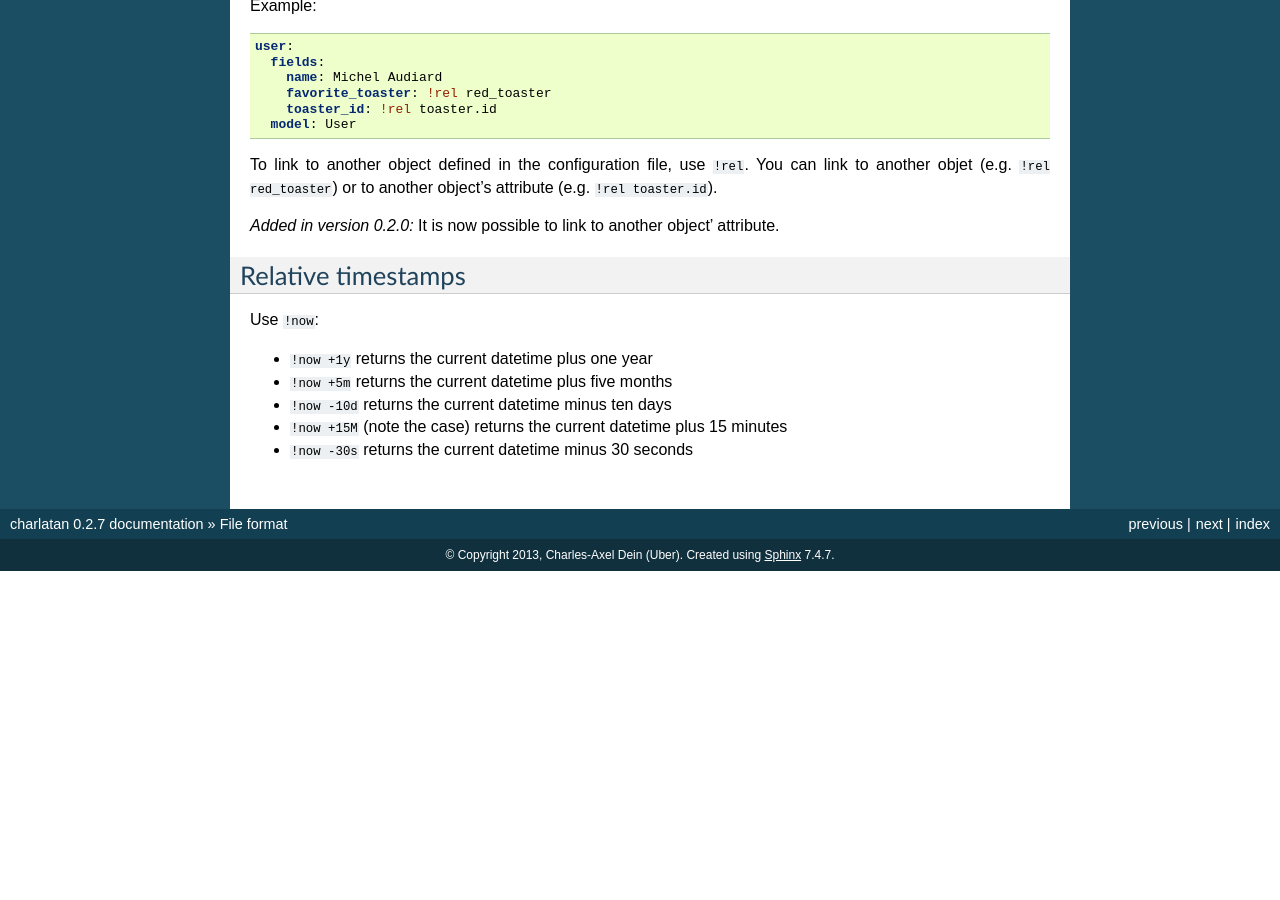
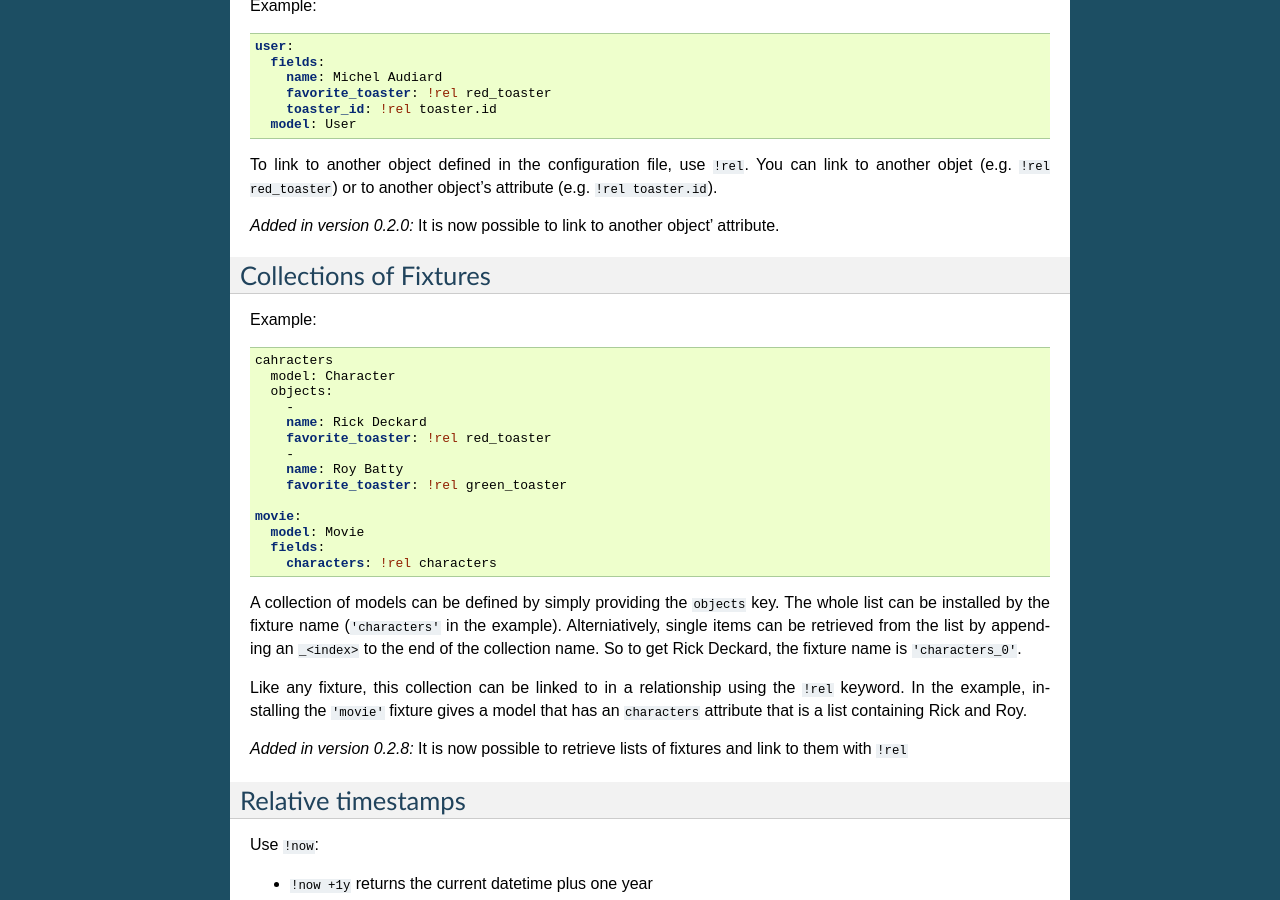
Before and after one commit to uber/charlatan, a Sphinx documentation site: the page built from docs/file-format.rst, in a window 1280 px wide and 900 px high, scrolled down 3059 px. Built offline with Sphinx 7.4.7, drawn with Linux system fonts in a browser that asks for light colours; the version number is read from the project's files by our own code; before the commit the page ends 3630 px from its top, so only the background shows below that; some of the changed text lies outside the part shown.

Commit message:
Add docs about lists of fixtures
 - Add to the "file format" docs information about defining lists of
   fixtures.

```diff
--- a/docs/file-format.rst
+++ b/docs/file-format.rst
@@ -150,6 +150,43 @@ attribute (e.g. ``!rel toaster.id``).
 .. versionadded:: 0.2.0
    It is now possible to link to another object' attribute.
 
+Collections of Fixtures
+-----------------------
+
+Example:
+
+.. code-block:: yaml
+
+    cahracters
+      model: Character
+      objects:
+        -
+        name: Rick Deckard
+        favorite_toaster: !rel red_toaster
+        -
+        name: Roy Batty
+        favorite_toaster: !rel green_toaster
+
+    movie:
+      model: Movie
+      fields:
+        characters: !rel characters
+
+A collection of models can be defined by simply providing the ``objects`` key.
+The whole list can be installed by the fixture name (``'characters'`` in the
+example). Alterniatively, single items can be retrieved from the list by
+appending an ``_<index>`` to the end of the collection name. So to get Rick
+Deckard, the fixture name is ``'characters_0'``.
+
+Like any fixture, this collection can be linked to in a relationship using the
+``!rel`` keyword. In the example, installing the ``'movie'`` fixture gives a
+model that has an ``characters`` attribute that is a list containing Rick and
+Roy.
+
+.. versionadded:: 0.2.8
+    It is now possible to retrieve lists of fixtures and link to them with
+    ``!rel``
+
 Relative timestamps
 -------------------
 
```
